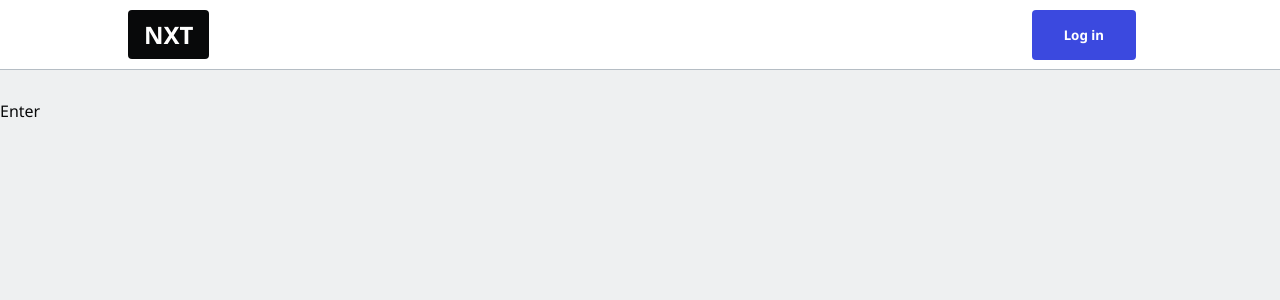
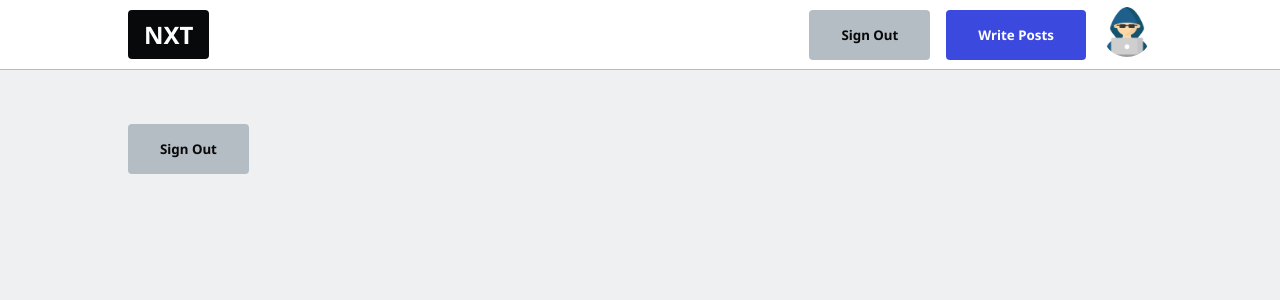
Before and after one commit to cmacdougall12/next-firebase-app, a Next.js app: page /enter in a window 1280 px wide. Shown: the top 300 px of the page. Built offline with nearby package versions, Linux system fonts and the light colour scheme.

Commit message:
authenication context added

```diff
--- a/components/NavBar.tsx
+++ b/components/NavBar.tsx
@@ -1,9 +1,10 @@
-import React from "react";
+import React, { useContext } from "react";
 import Link from "next/link";
+import { UserContext } from "../lib/context";
 
 export default function NavBar() {
-  const user = null;
-  const username = null;
+  const { user, username } = useContext(UserContext);
+
   return (
     <nav className="navbar">
       <ul>
--- /dev/null
+++ b/lib/context.ts
@@ -0,0 +1,3 @@
+import { createContext } from "react";
+
+export const UserContext = createContext({ user: null, username: null });
--- a/lib/firebase.ts
+++ b/lib/firebase.ts
@@ -1,7 +1,7 @@
-import firebase from "firebase/app";
-import "firebase/auth";
-import "firebase/firestore";
-import "firebase/storage";
+import firebase from "firebase/compat/app";
+import "firebase/compat/auth";
+import "firebase/compat/firestore";
+import "firebase/compat/storage";
 
 const firebaseConfig = {
   apiKey: "AIzaSyAPHogDOuAbQA-rOVyKb4gxrW-0lL1yL18",
@@ -13,10 +13,11 @@ const firebaseConfig = {
   measurementId: "G-LM3LPJHYWD",
 };
 
-if (!firebase.getApps.length) {
+if (!firebase.apps.length) {
   firebase.initializeApp(firebaseConfig);
 }
 
-export const auth = firebase.auth()
-export const firestone = firebase.firestone()
-export const storage = firebase.storage()
+export const auth = firebase.auth();
+export const googleAuthProvider = new firebase.auth.GoogleAuthProvider();
+export const firestore = firebase.firestore();
+export const storage = firebase.storage();
--- a/pages/_app.tsx
+++ b/pages/_app.tsx
@@ -2,14 +2,15 @@ import "../styles/globals.css";
 import { GetServerSideProps } from "next";
 import NavBar from "../components/NavBar";
 import { Toaster } from "react-hot-toast";
+import { UserContext } from "../lib/context";
 
 function MyApp({ Component, pageProps }) {
   return (
-    <>
+    <UserContext.Provider value={{ user: {}, username: "jeff" }}>
       <NavBar />
       <Component {...pageProps} />
       <Toaster />
-    </>
+    </UserContext.Provider>
   );
 }
 
--- a/pages/enter.tsx
+++ b/pages/enter.tsx
@@ -1,9 +1,40 @@
-import React from 'react'
+import React, { useContext } from "react";
+import { UserContext } from "../lib/context";
+import { auth, googleAuthProvider } from "../lib/firebase";
 
 export default function EnterPage() {
+  const { user, username } = useContext(UserContext);
+
   return (
-    <div>
-      Enter
-    </div>
-  )
+    <main>
+      {user ? (
+        !username ? (
+          <UsernameForm />
+        ) : (
+          <SignOutButton />
+        )
+      ) : (
+        <SignInButton />
+      )}
+    </main>
+  );
 }
+
+function SignInButton() {
+  const signInWithGoogle = async () => {
+    await auth.signInWithPopup(googleAuthProvider);
+  };
+  return (
+    <button>
+      <img src={"/google.png"} /> Sign in with Google
+    </button>
+  );
+}
+
+function SignOutButton() {
+  return <button onClick={() => auth.signOut()}>Sign Out</button>;
+}
+
+function UsernameForm() {
+  return <div>Username Form</div>;
+}
```
Also changed, not shown: public/google.png (added), public/hacker.png (added).
